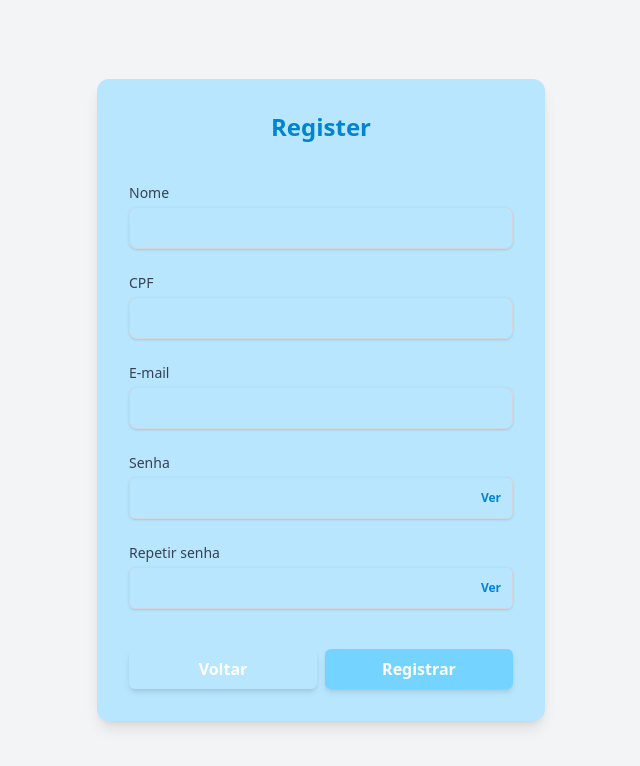
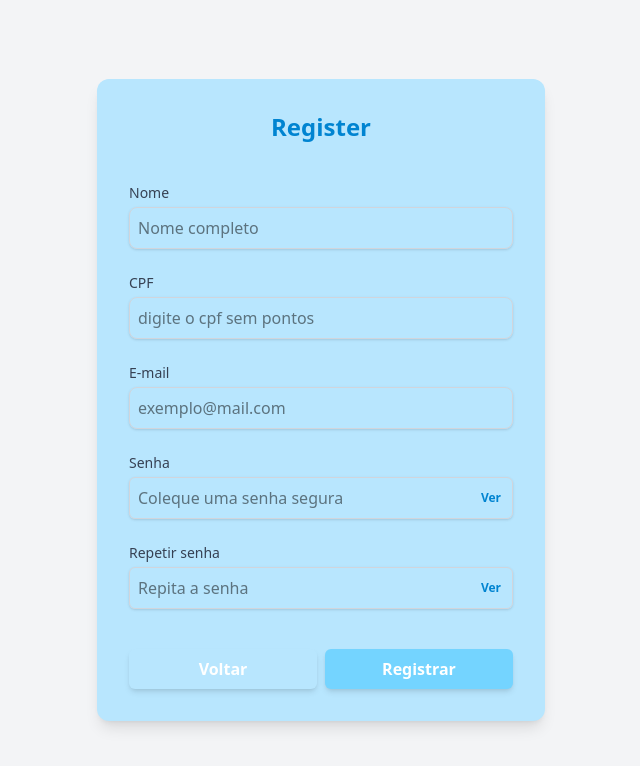
Before and after one commit to RobertdeSMaio/investdash, a React (Vite) app: page /register in a window 1280 px wide. Shown: the top 766 px of the page, without its empty margins (319-959 px from the left). Built offline with nearby package versions, Linux system fonts and the light colour scheme.

Commit message:
Placeholder added

```diff
--- a/src/pages/Login.tsx
+++ b/src/pages/Login.tsx
@@ -109,10 +109,10 @@ export default function Login() {
           {/* Campo Senha */}
           <div className="flex flex-col gap-1 mb-6">
             <label htmlFor="password">Senha</label>
-
             <div className="relative flex items-center">
               <input
                 id="password"
+                placeholder="Digite sua senha aqui"
                 {...formik.getFieldProps("password")}
                 type={showPassword ? "text" : "password"}
                 className={`w-full p-2 border rounded-md outline-none pr-12 ${
--- a/src/pages/Register.tsx
+++ b/src/pages/Register.tsx
@@ -113,6 +113,7 @@ export default function Register() {
             Nome
           </label>
           <input
+            placeholder="Nome completo"
             type="text"
             id="name"
             {...formik.getFieldProps("name")}
@@ -132,6 +133,7 @@ export default function Register() {
             CPF
           </label>
           <input
+            placeholder="digite o cpf sem pontos"
             type="text"
             id="cpf"
             {...formik.getFieldProps("cpf")}
@@ -151,6 +153,7 @@ export default function Register() {
             E-mail
           </label>
           <input
+            placeholder="exemplo@mail.com"
             type="email"
             id="email"
             {...formik.getFieldProps("email")}
@@ -174,6 +177,7 @@ export default function Register() {
           </label>
           <div className="relative">
             <input
+              placeholder="Coleque uma senha segura"
               type={showPassword ? "text" : "password"}
               id="password"
               {...formik.getFieldProps("password")}
@@ -207,6 +211,7 @@ export default function Register() {
           </label>
           <div className="relative">
             <input
+              placeholder="Repita a senha"
               type={showConfirmPassword ? "text" : "password"}
               id="confirmPassword"
               {...formik.getFieldProps("confirmPassword")}
```
